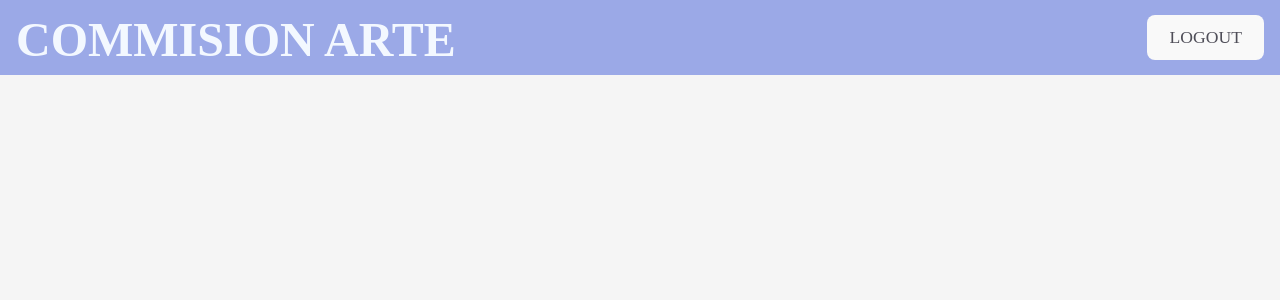
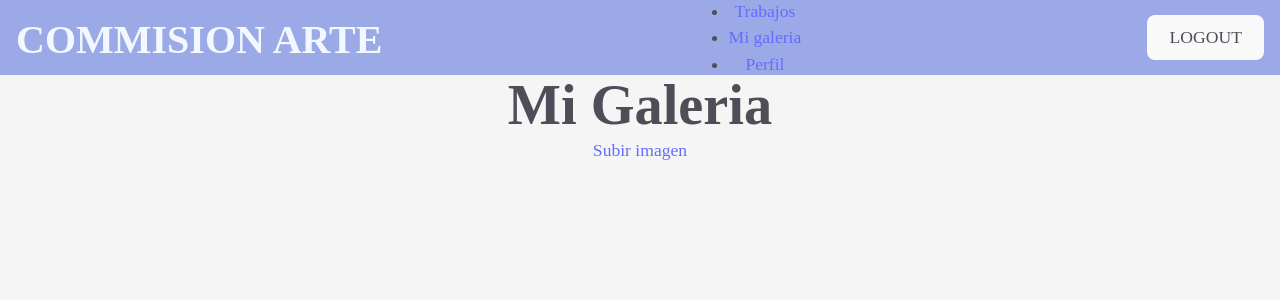
Before and after one commit to AGGenius/commisionArte-Front, a React (Vite) app: page /personalGallery in a window 1280 px wide. Shown: the top 300 px of the page. Built offline with nearby package versions, Linux system fonts and the light colour scheme; no server answers; sample sign-in values are in the browser's storage.

Commit message:
feat: more test pages and navigation

```diff
--- a/src/App.jsx
+++ b/src/App.jsx
@@ -2,6 +2,8 @@ import { BrowserRouter as Router, Routes, Route } from 'react-router-dom';
 import Nav from './modules/nav/Nav';
 import FrontPage from './modules/content/FrontPage';
 import UploadImage from './modules/content/UploadImage';
+import ProfilePage from './modules/content/Profile';
+import PersonalGalleryPage from './modules/content/PersonalGalery';
 //Context
 import { UserProvider } from './context/useUserContext';
 import './App.css'
@@ -15,6 +17,8 @@ function App() {
           <Routes>
             <Route path="/" element={<FrontPage />} />
             <Route path="/upload" element={<UploadImage />} />
+            <Route path="/profile" element={<ProfilePage />} />
+            <Route path="/personalGallery" element={<PersonalGalleryPage />} />
           </Routes>
         </UserProvider>
       </Router>
--- /dev/null
+++ b/src/modules/content/PersonalGalery.jsx
@@ -0,0 +1,23 @@
+import { useEffect, useState } from "react";
+import { Link, useNavigate} from "react-router-dom";
+import Blur from "react-blur";
+import axios from 'axios';
+
+const PersonalGalleryPage = () => {
+    const navigate = useNavigate();
+
+    //Redirect for unauthorized access
+    useEffect(() => {
+        if (!localStorage.getItem("token")) { navigate("/"); }
+    }, []);
+
+    return (
+        <>
+            <h1>Mi Galeria</h1>
+            <Link to="/upload" className="nav--navButton">Subir imagen</Link>
+        </>
+    )
+
+}
+
+export default PersonalGalleryPage;
--- /dev/null
+++ b/src/modules/content/Profile.jsx
@@ -0,0 +1,22 @@
+import { useEffect, useState } from "react";
+import { useNavigate } from "react-router-dom";
+import Blur from "react-blur";
+import axios from 'axios';
+
+const ProfilePage = () => {
+    const navigate = useNavigate();
+
+    //Redirect for unauthorized access
+    useEffect(() => {
+        if (!localStorage.getItem("token")) { navigate("/"); }
+    }, []);
+
+    return (
+        <>
+            <h1>PERFIL</h1>
+        </>
+    )
+
+}
+
+export default ProfilePage;
--- a/src/modules/content/UploadImage.jsx
+++ b/src/modules/content/UploadImage.jsx
@@ -10,6 +10,14 @@ const UploadImage = () => {
     const { user, setUser } = useUserContext();
     const [active, setActive] = useState(false);
     const [token, setToken] = useState("");
+    const [createStatus, setCreateStatus] = useState("");
+    const addImageURL = "http://localhost:3000/api/portfolio/upload";
+    const navigate = useNavigate();
+
+    //Redirect for unauthorized access
+    useEffect(() => {
+        if (!localStorage.getItem("token")) { navigate("/"); }
+    }, []);
 
     useEffect(() => {
         setToken(localStorage.getItem("token"));
@@ -20,10 +28,6 @@ const UploadImage = () => {
             name: "", artist_id: "", styles: "", sfw_status: ""
         }
     });
-
-    const [createStatus, setCreateStatus] = useState("");
-    const navigate = useNavigate();
-    const addImageURL = "http://localhost:3000/api/portfolio/upload";
 
     //Function to send the form data to the back-end if all inputs are validated. Gives a custom response from the back-end on successful or unsuccessful events.
     const uploadImage = async (data) => {
--- a/src/modules/nav/Nav.css
+++ b/src/modules/nav/Nav.css
@@ -14,11 +14,15 @@
 
 .nav--webTittle {
     color: rgb(243, 248, 255);
-    font-size: 3rem;
+    font-size: 2.5rem;
 
     font-weight: bold;
 
     margin-top: .3rem;
+}
+
+.nav--navButton{
+    cursor: pointer;
 }
 
 .nav--loginWrap {
--- a/src/modules/nav/Nav.jsx
+++ b/src/modules/nav/Nav.jsx
@@ -1,6 +1,6 @@
 import { useEffect, useState, useRef } from "react";
 import axios from "axios";
-import { Link } from "react-router-dom"
+import { Link, useNavigate } from "react-router-dom";
 import { useUserContext } from "../../context/useUserContext";
 import { jwtDecode } from "jwt-decode";
 import Login from "./Login"
@@ -8,10 +8,13 @@ import './Nav.css'
 
 //Module to generate the navigation for the webpage. This changes if for logged users as for the type of user that is logged.
 function Nav() {
+  const navigate = useNavigate();
   const { user, setUser } = useUserContext();
   const [token, setToken] = useState("");
   const [loginWindow, setLoginWindow] = useState(false);
   const newRef = useRef(null);
+  const apiArtistURL = "http://localhost:3000/api/artists/";
+  const apiClientURL = "http://localhost:3000/api/clients/";
 
   useEffect(() => {
     if (localStorage.getItem("token")) {
@@ -19,9 +22,18 @@ function Nav() {
       setToken(token);
 
       const userId = jwtDecode(token).id;
+      const userType = jwtDecode(token).type;
 
       const getUserData = async () => {
-        const userResponse = await axios.get(`https://gamefeed-back.onrender.com/api/users/${userId}/`);
+        let url;
+
+        if(userType === "client") {
+          url = apiClientURL;
+        } else {
+          url = apiArtistURL;
+        }
+        const userResponse = await axios.get(`${url}${userId}/`);
+
         const newUser = userResponse.data;
         setUser(newUser);
       };
@@ -55,9 +67,29 @@ function Nav() {
     navigate("/");
   };
 
+  const clientMenu = (e) => {
+    return (
+      <ul className="nav--menu">
+        {token && <li><Link to="/" className="nav--navButton">Solicitudes</Link></li>}
+        {token && <li><Link to="/profile" className="nav--navButton">Perfil</Link></li>}
+      </ul>
+    )
+  }
+
+  const artistMenu = (e) => {
+    return (
+      <ul className="nav--menu">
+        {token && <li><Link to="/" className="nav--navButton">Trabajos</Link></li>}
+        {token && <li><Link to="/personalGallery" className="nav--navButton">Mi galeria</Link></li>}
+        {token && <li><Link to="/profile" className="nav--navButton">Perfil</Link></li>}
+      </ul>
+    )
+  }
+
   return (
     <nav className={"nav"} ref={newRef}>
       <Link to="/"><p className={"nav--webTittle"}>COMMISION ARTE</p></Link>
+      {token && user.acount_type === "client" ? clientMenu() : artistMenu()}
       {!token && <button className="nav--loginWindow" onClick={() => setLoginWindow(!loginWindow)}>LOGIN/REGISTER</button>}
       {token && <button className="nav--loginWindow" onClick={() => logOut()}>LOGOUT</button>}
       {loginWindow && !token && <Login />}
```
